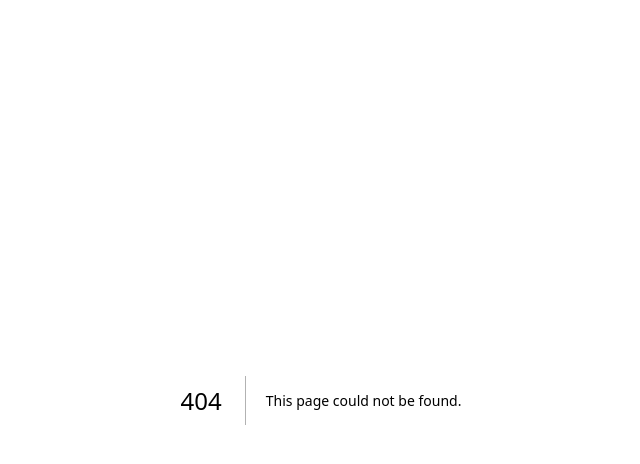
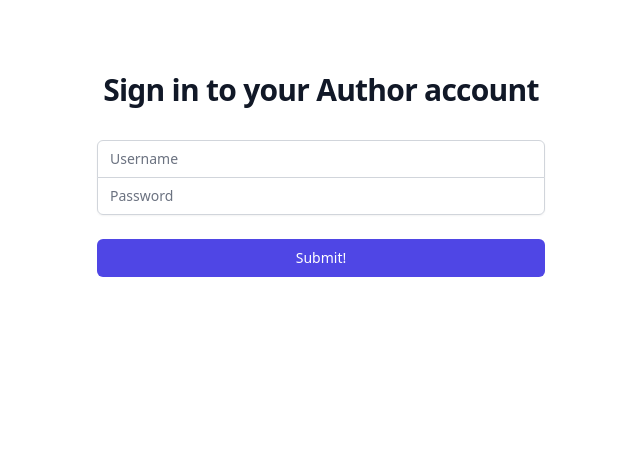
Before and after one commit to TheDoru292/blog, a Next.js app: page /admin/login in a window 1280 px wide. Before the commit this address had no page. Shown: the top 464 px of the page, without its empty margins (319-959 px from the left). Built offline with nearby package versions, Linux system fonts and the light colour scheme.

Commit message:
Login, logout pages

```diff
--- /dev/null
+++ b/pages/admin/login.js
@@ -0,0 +1,94 @@
+import { useState } from "react";
+import Router from "next/router";
+import axios from "axios";
+
+export default function AdminLogin() {
+  const [username, setUsername] = useState();
+  const [password, setPassword] = useState();
+  const [error, setError] = useState(false);
+  const [errorMessage, setErrorMessage] = useState();
+
+  function handleSubmit(e) {
+    axios
+      .post(
+        "http://localhost:3000/api/auth/login",
+        { username, password },
+        { withCredentials: true }
+      )
+      .then((response) => {
+        if (response.data.code == 400) {
+          setError(true);
+          setErrorMessage(response.data.title);
+        }
+        if (response.data.success == true) {
+          Router.push("/admin/dashboard");
+        }
+      })
+      .catch((error) => {
+        setError(true);
+        setErrorMessage(
+          "Please check console for errors. If they persist please contact us."
+        );
+        console.log(error);
+      });
+    e.preventDefault();
+  }
+
+  return (
+    <div className="flex min-h-full items-center justify-center py-12 px-4 sm:px-6 lg:px-8">
+      <div className="w-full max-w-md space-y-8">
+        <div>
+          <h1 className="text-center text-3xl mt-6 font-bold tracking-tight text-gray-900">
+            Sign in to your Author account
+          </h1>
+        </div>
+        {error == true ? (
+          <p className="text-center text-red-500 border py-1 bg-red-100 rounded-md">
+            {errorMessage}
+          </p>
+        ) : (
+          <></>
+        )}
+        <form className="mt-8 space-y-6" onSubmit={handleSubmit}>
+          <div className="-space-y-px rounded-md shadow-sm">
+            <div>
+              <label htmlFor="username" className="sr-only">
+                Username
+              </label>
+              <input
+                type="text"
+                name="username"
+                id="username"
+                className="relative block w-full appearance-none rounded-none rounded-t-md border border-gray-300 px-3 py-2 text-gray-900 placeholder-gray-500 focus:z-10 focus:border-indigo-500 focus:outline-none focus:ring-indigo-500 sm:text-sm"
+                required
+                placeholder="Username"
+                value={username}
+                onChange={(e) => setUsername(e.target.value)}
+              />
+            </div>
+            <div>
+              <label htmlFor="password" className="sr-only">
+                Password:
+              </label>
+              <input
+                type="password"
+                name="password"
+                id="password"
+                className="relative block w-full appearance-none rounded-none rounded-b-md border border-gray-300 px-3 py-2 text-gray-900 placeholder-gray-500 focus:z-10 focus:border-indigo-500 focus:outline-none focus:ring-indigo-500 sm:text-sm"
+                placeholder="Password"
+                required={true}
+                onChange={(e) => setPassword(e.target.value)}
+              />
+            </div>
+          </div>
+          <button
+            className="group relative flex w-full justify-center rounded-md border border-transparent bg-indigo-600 py-2 px-4 text-sm font-medium text-white hover:bg-indigo-700 focus:outline-none focus:ring-2 focus:ring-indigo-500 focus:ring-offset-2"
+            type="submit"
+          >
+            Submit!
+          </button>
+        </form>
+      </div>
+    </div>
+  );
+}
--- /dev/null
+++ b/pages/admin/logout.js
@@ -0,0 +1,16 @@
+import { useEffect } from "react";
+import Router from "next/router";
+
+export default function Logout() {
+  useEffect(() => {
+    sessionStorage.removeItem("token");
+
+    Router.push("/admin/login");
+  });
+
+  return (
+    <div>
+      <p>Hi</p>
+    </div>
+  );
+}
```
